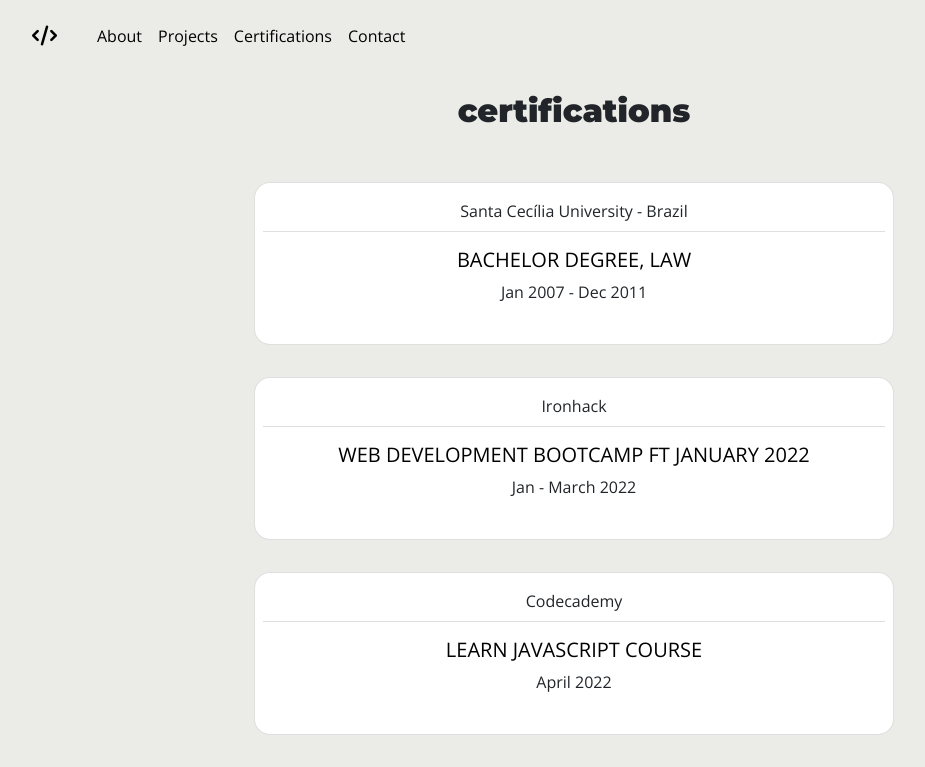
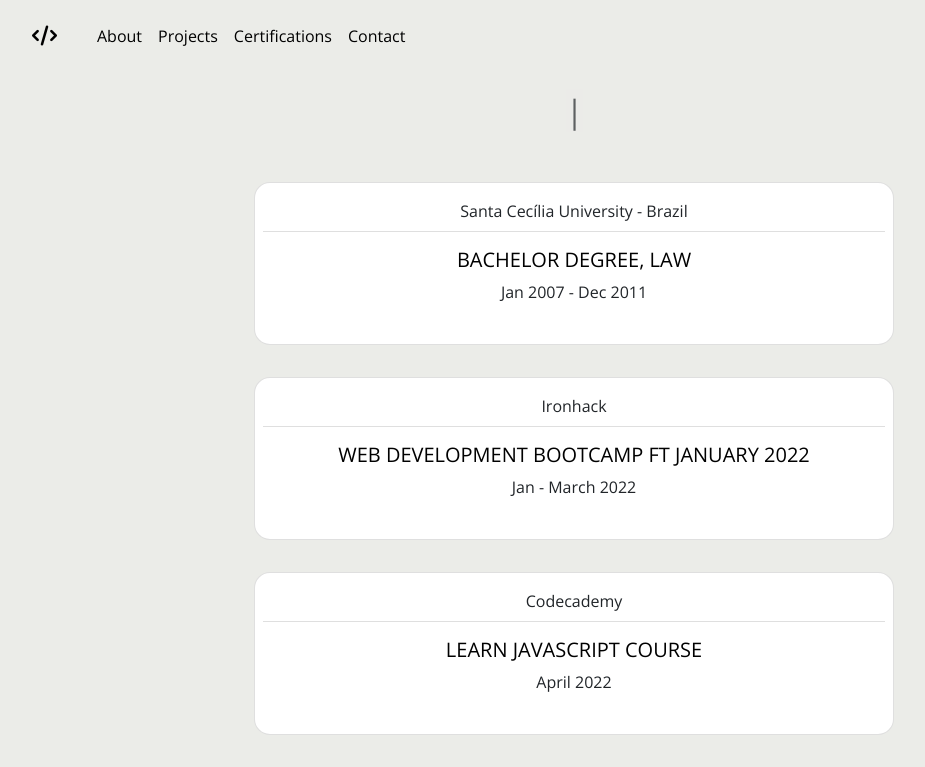
Before and after one commit to daniellenasc/portfolio, a React (Create React App) app: page /certifications in a window 1280 px wide. Shown: the top 767 px of the page, without its empty margins (66-991 px from the left). Built offline with nearby package versions, Linux system fonts and the light colour scheme.

Commit message:
add typewriter

```diff
--- a/package.json
+++ b/package.json
@@ -13,6 +13,7 @@
     "react-router-dom": "^6.3.0",
     "react-scripts": "5.0.1",
     "styled-components": "^5.3.5",
+    "typewriter-effect": "^2.19.0",
     "web-vitals": "^2.1.4"
   },
   "scripts": {
--- a/src/components/CardProjects/cardProjects.js
+++ b/src/components/CardProjects/cardProjects.js
@@ -1,5 +1,6 @@
 import { Card } from "react-bootstrap";
 import "./CardProjects.css";
+
 
 export function CardProjects(props) {
   return (
--- a/src/pages/About/About.js
+++ b/src/pages/About/About.js
@@ -1,5 +1,5 @@
 import { Container } from "react-bootstrap";
-
+import Typewriter from 'typewriter-effect';
 import profile from "../../assets/Images/profile.jpg";
 import "./About.css";
 
@@ -8,7 +8,15 @@
     <Container>
       <div className="about-main-content">
         <div className="about-header">
-          <h2>about</h2>
+          <h2>
+          <Typewriter
+            options={{
+              strings: ['about'],
+              autoStart: true,
+              loop: true,
+            }}
+          />
+          </h2>
         </div>
 
         <div className="about-container">
--- a/src/pages/Certifications/Certifications.js
+++ b/src/pages/Certifications/Certifications.js
@@ -1,5 +1,5 @@
 import { Container } from "react-bootstrap";
-
+import Typewriter from 'typewriter-effect';
 import { CardCertifications } from "../../components/CardCertifications/CardCertification";
 import certifications from "../../data/certifications.json";
 import "./Certifications.css";
@@ -9,7 +9,15 @@
     <Container>
       <div className="certifications-main-content">
         <div className="certifications-header">
-          <h2>certifications</h2>
+        <h2>
+          <Typewriter
+            options={{
+              strings: ['certifications'],
+              autoStart: true,
+              loop: true,
+            }}
+          />
+          </h2>
         </div>
         <div className="certifications-container">
           {certifications.map((certification) => {
--- a/src/pages/Projects/Projects.js
+++ b/src/pages/Projects/Projects.js
@@ -1,4 +1,5 @@
 import { Container } from "react-bootstrap";
+import Typewriter from 'typewriter-effect';
 import { CardProjects } from "../../components/CardProjects/cardProjects";
 import projects from "../../data/projects.json";
 import "./Projects.css";
@@ -8,7 +9,15 @@
     <Container>
       <div className="projects-main-content">
         <div className="projects-header">
-          <h2>projects</h2>
+        <h2>
+          <Typewriter
+            options={{
+              strings: ['projects'],
+              autoStart: true,
+              loop: true,
+            }}
+          />
+          </h2>
         </div>
         <div className="projects-container">
           {projects.map((project) => {
```
Also changed, not shown: 1 other file (tests, documents, lock files or other folders).
